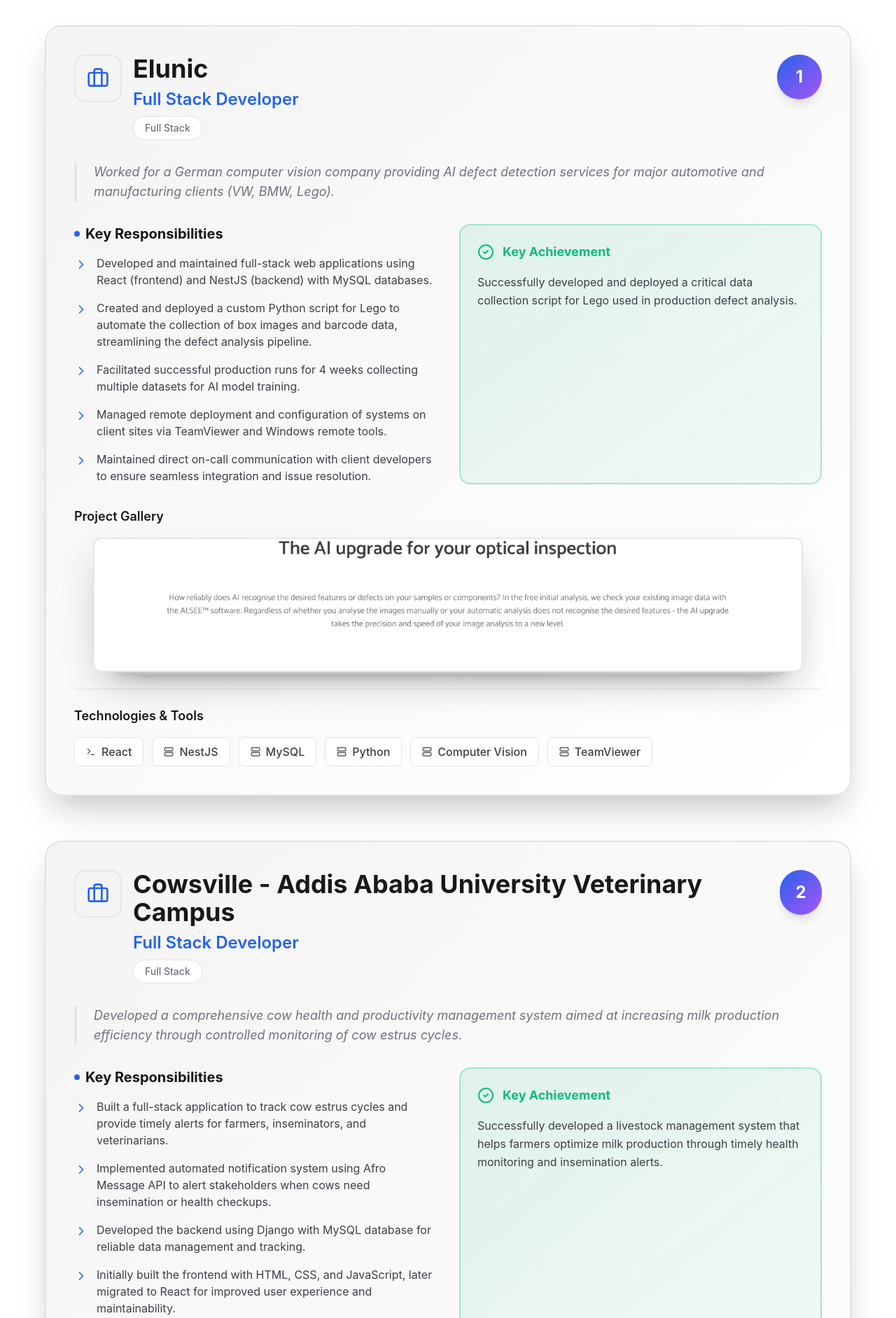
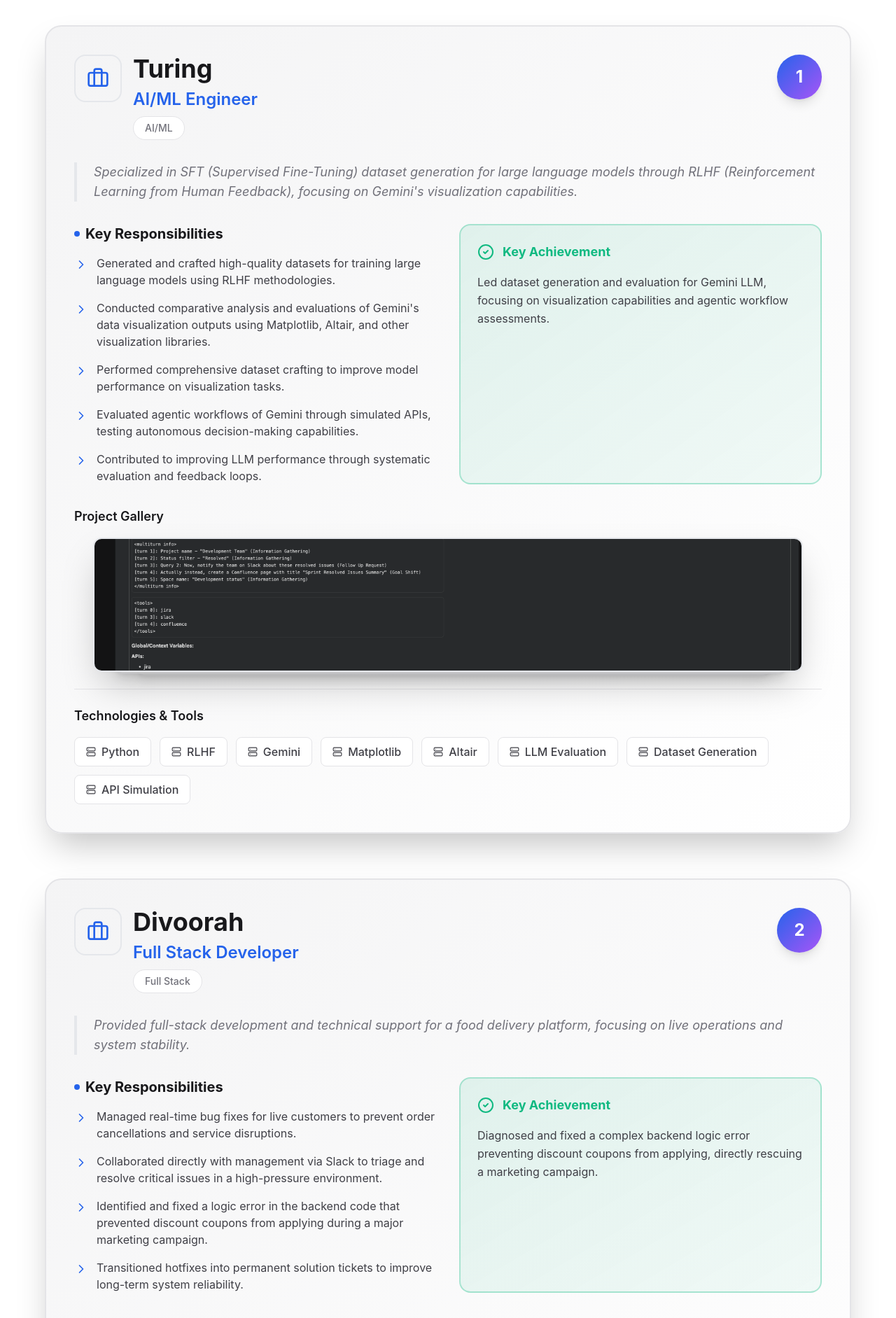
Before and after one commit to Sam-Girma/portfolio-, a React (Vite) app: page / in a window 1280 px wide. Shown: the part 1460-3343 px from the top of the page at 70% size. Built offline with nearby package versions, Linux system fonts and the light colour scheme.

Commit message:
hid elunic

```diff
--- a/constants.ts
+++ b/constants.ts
@@ -15,58 +15,6 @@ export const SOCIAL_LINKS: SocialLink[] = [
 ];
 
 export const EXPERIENCE_DATA: ExperienceItem[] = [
-  {
-    id: 'elunic',
-    company: 'Elunic',
-    role: 'Full Stack Developer',
-    type: 'Full Stack',
-    description: 'Worked for a German computer vision company providing AI defect detection services for major automotive and manufacturing clients (VW, BMW, Lego).',
-    achievements: [
-      'Developed and maintained full-stack web applications using React (frontend) and NestJS (backend) with MySQL databases.',
-      'Created and deployed a custom Python script for Lego to automate the collection of box images and barcode data, streamlining the defect analysis pipeline.',
-      'Facilitated successful production runs for 4 weeks collecting multiple datasets for AI model training.',
-      'Managed remote deployment and configuration of systems on client sites via TeamViewer and Windows remote tools.',
-      'Maintained direct on-call communication with client developers to ensure seamless integration and issue resolution.'
-    ],
-    highlight: 'Successfully developed and deployed a critical data collection script for Lego used in production defect analysis.',
-    technologies: ['React', 'NestJS', 'MySQL', 'Python', 'Computer Vision', 'TeamViewer'],
-    images: [
-      '/elunic/Screenshot 2025-12-16 at 1.27.20 in the afternoon.png',
-      '/elunic/Screenshot 2025-12-16 at 1.27.44 in the afternoon.png',
-      '/elunic/Screenshot 2025-12-16 at 1.29.03 in the afternoon.png',
-      '/elunic/Screenshot 2025-12-16 at 1.29.29 in the afternoon.png',
-      '/elunic/Screenshot 2025-12-16 at 2.09.14 in the afternoon.png',
-      '/elunic/Screenshot 2025-12-16 at 2.09.50 in the afternoon.png',
-      '/elunic/Screenshot 2025-12-16 at 2.09.56 in the afternoon.png',
-      '/elunic/Screenshot 2025-12-16 at 2.10.26 in the afternoon.png',
-      '/elunic/Screenshot 2025-12-16 at 2.10.42 in the afternoon.png'
-    ]
-  },
-  {
-    id: 'cowsville',
-    company: 'Cowsville - Addis Ababa University Veterinary Campus',
-    role: 'Full Stack Developer',
-    type: 'Full Stack',
-    description: 'Developed a comprehensive cow health and productivity management system aimed at increasing milk production efficiency through controlled monitoring of cow estrus cycles.',
-    achievements: [
-      'Built a full-stack application to track cow estrus cycles and provide timely alerts for farmers, inseminators, and veterinarians.',
-      'Implemented automated notification system using Afro Message API to alert stakeholders when cows need insemination or health checkups.',
-      'Developed the backend using Django with MySQL database for reliable data management and tracking.',
-      'Initially built the frontend with HTML, CSS, and JavaScript, later migrated to React for improved user experience and maintainability.',
-      'Created a dashboard for monitoring multiple cows\' health status and reproductive cycles in real-time.'
-    ],
-    highlight: 'Successfully developed a livestock management system that helps farmers optimize milk production through timely health monitoring and insemination alerts.',
-    technologies: ['Django', 'React', 'JavaScript', 'HTML/CSS', 'MySQL', 'Afro Message API'],
-    images: [
-      '/cowsville/Screenshot 2025-12-16 at 1.03.52 in the afternoon.png',
-      '/cowsville/Screenshot 2025-12-16 at 1.04.07 in the afternoon.png',
-      '/cowsville/Screenshot 2025-12-16 at 1.04.20 in the afternoon.png',
-      '/cowsville/Screenshot 2025-12-16 at 1.04.29 in the afternoon.png',
-      '/cowsville/Screenshot 2025-12-16 at 1.04.37 in the afternoon.png',
-      '/cowsville/Screenshot 2025-12-16 at 1.04.49 in the afternoon.png',
-      '/cowsville/Screenshot 2025-12-16 at 1.05.54 in the afternoon.png'
-    ]
-  },
   {
     id: 'turing',
     company: 'Turing',
```
